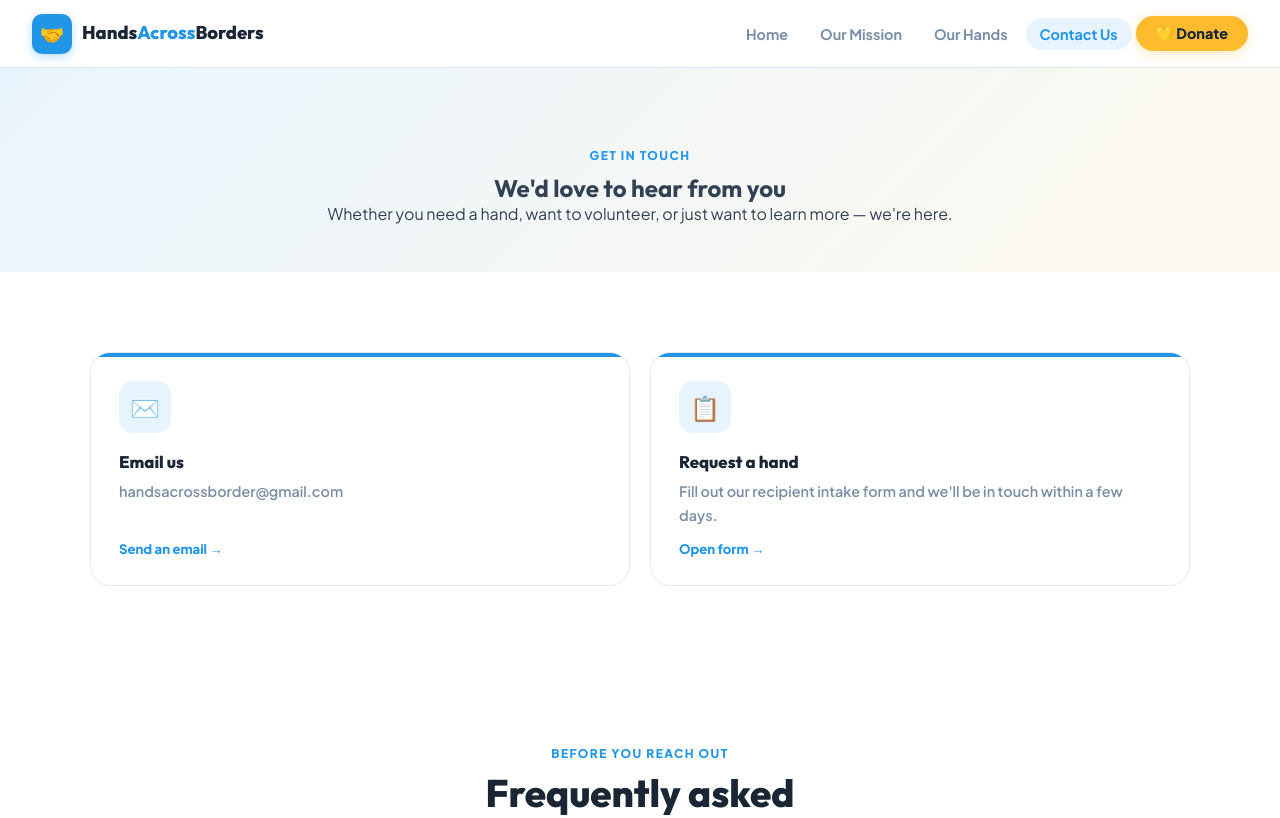
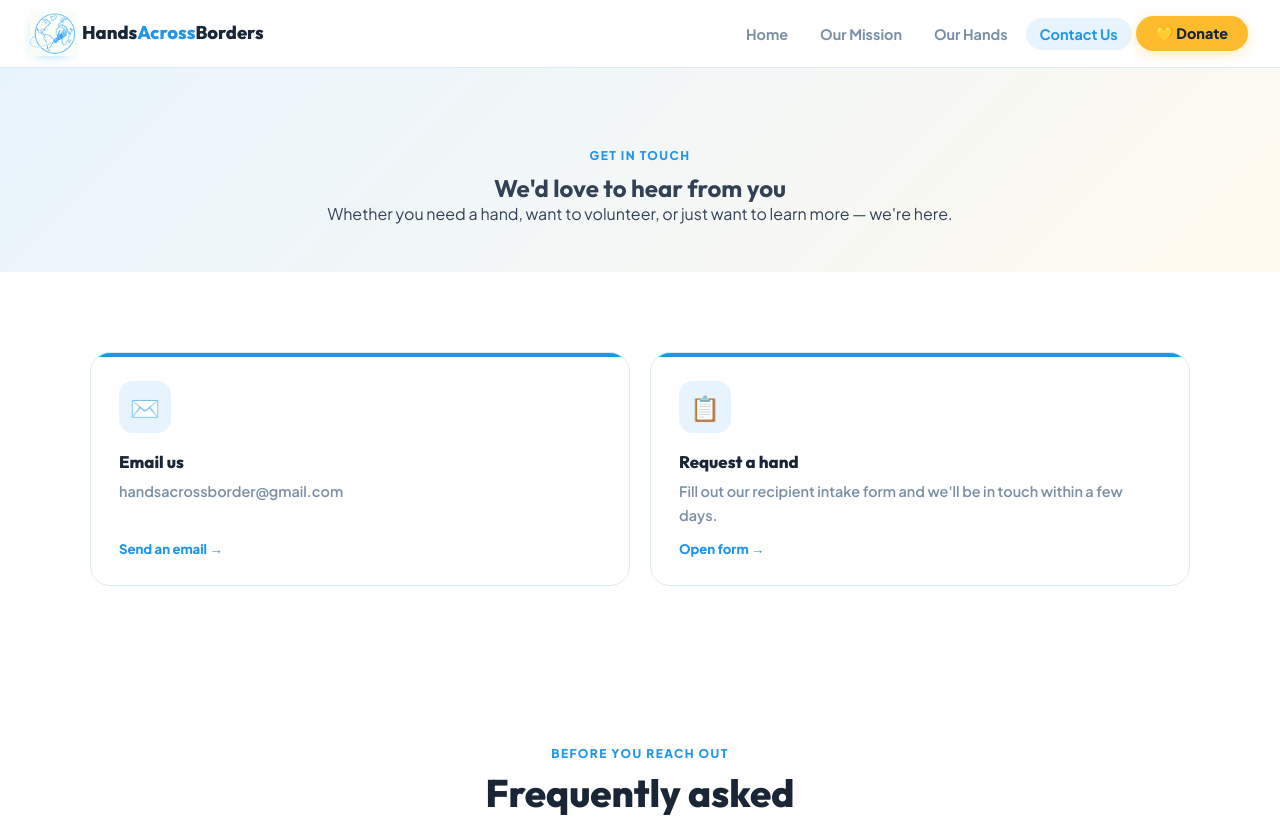
Before and after one commit to Pbhon/hands-across-borders, a website built with Vite: page hands/contact-us.html in a window 1280 px wide. Shown: the top 818 px of the page. Built offline with nearby package versions, Linux system fonts and the light colour scheme.

Commit message:
fixed logo problem on contact-us page

```diff
--- a/hands/contact-us.html
+++ b/hands/contact-us.html
@@ -13,8 +13,10 @@
 
 <!-- NAV -->
 <nav>
-    <a class="nav-logo" href="https://hands-across-borders.org">
-        <div class="nav-logo-icon">🤝</div>
+    <a class="nav-logo" onclick="location.href='../index.html'">
+        <div class="nav-logo-icon">
+            <img src="../src/assets/hands_logo_no_text.png" alt="" style="width: 45px; height: 45px">
+        </div>
         <div class="nav-logo-text">Hands<span>Across</span>Borders</div>
     </a>
     <button class="nav-hamburger" id="hamburger" aria-label="Toggle menu">
```
